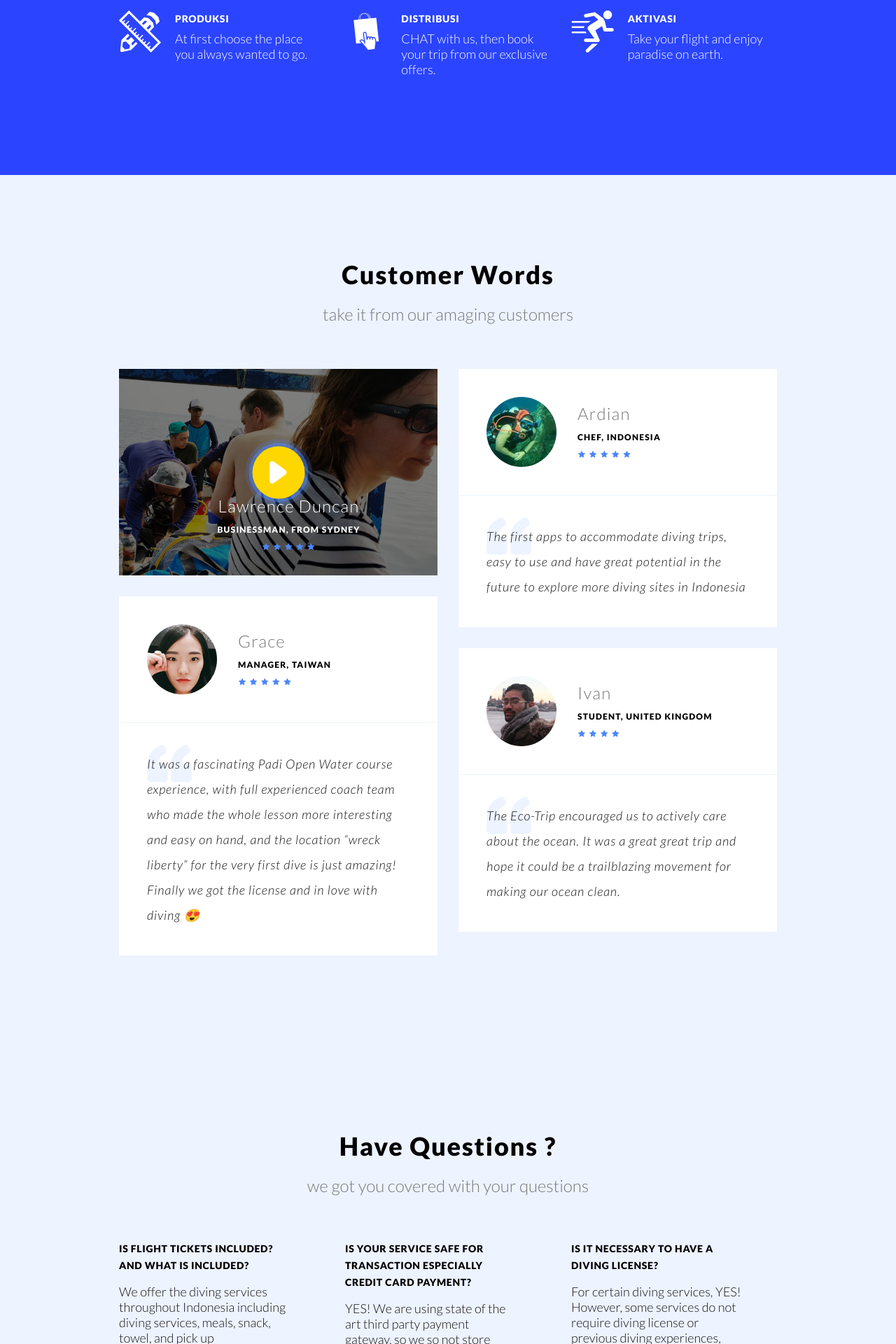
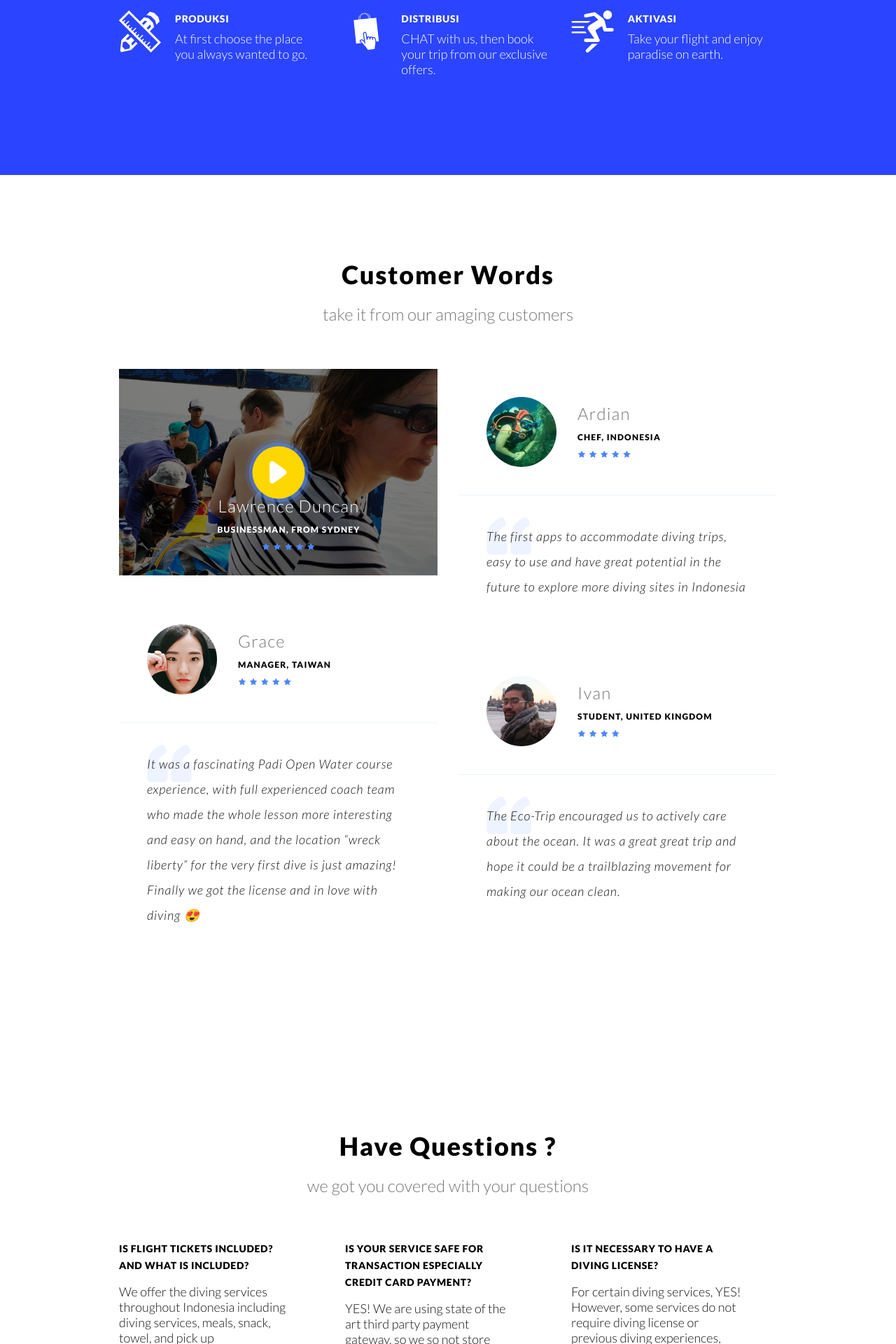
Before and after one commit to kemtol/fashion-pria, a Jekyll site: the page built from index.html, in a window 1280 px wide. Shown: the part 561-2481 px from the top of the page at 70% size. Built offline with Jekyll 4.4.1, drawn with Linux system fonts in a browser that asks for light colours.

Commit message:
no message

```diff
--- a/_includes/testimonials.html
+++ b/_includes/testimonials.html
@@ -1,5 +1,5 @@
   <!-- Start .testimonials-section -->
-		<div class="testimonials-section alt-bg" id="reviews">
+		<div class="testimonials-section" id="reviews">
 			<div class="container">
 				<div class="section-head">
 					<div class="row text-center">
--- a/style.scss
+++ b/style.scss
@@ -937,7 +937,6 @@ body{
 
 .faq-section{
 	padding-bottom:87px;
-	background:#edf3ff;
 }
 .single-faq{
 	padding-right:50px;
```
